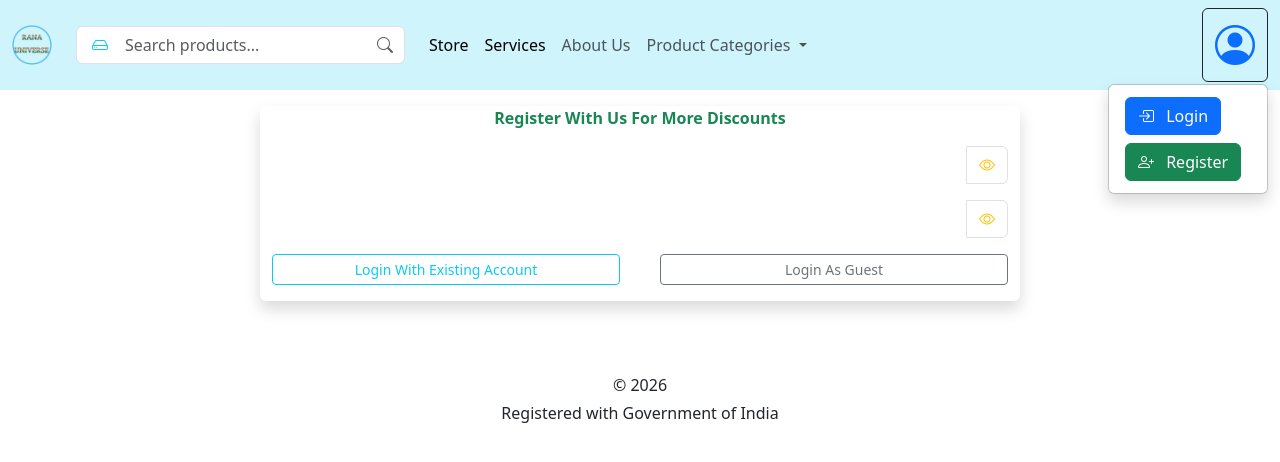
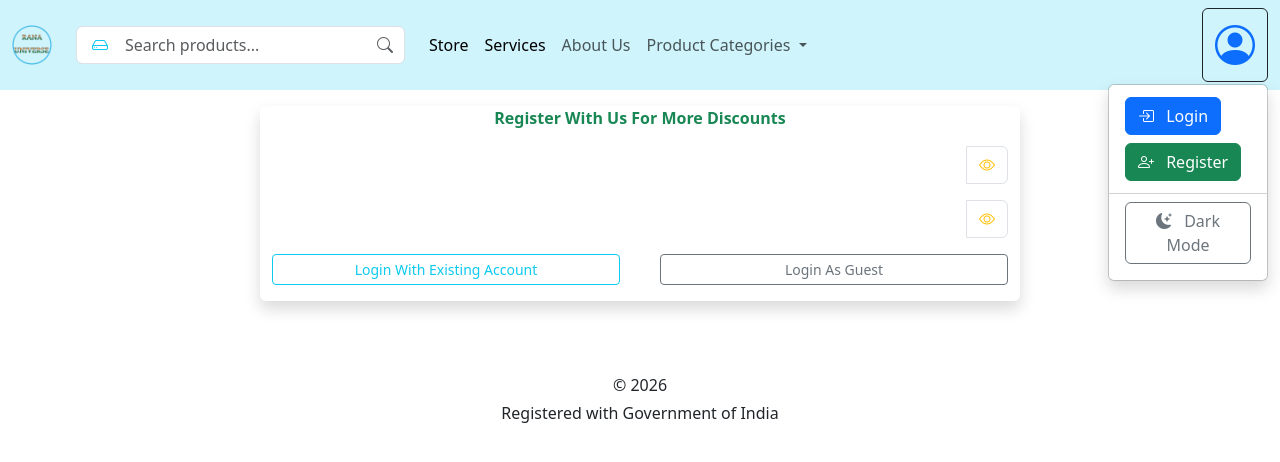
Before and after one commit to RanaUniverse/ecommerce_web_computer_shop, a Python web app: template blueprints/auth/templates/auth/register.html in a window 1280 px wide, after a click that opens the changed part. Shown: the top 462 px of the page. Run offline with Jinja, Linux system fonts and the light colour scheme; the template is opened without the code that fills it, so the values that code supplies are empty; some libraries are stand-ins or nearby versions.

Commit message:
added custom light-dark mode theme chagne button and use js and css for this in the navbar

```diff
--- /dev/null
+++ b/static/css/theme_toggle_button.css
@@ -0,0 +1,23 @@
+/* This is for changign the animation and color
+for the theme change button for dark and ligth theme */
+
+
+#themeToggleBtn {
+    transition: all 2s ease;
+}
+
+
+[data-bs-theme="dark"] #themeToggleBtn {
+
+    color: white;
+    border-color: white;
+
+}
+
+
+[data-bs-theme="dark"] #themeToggleBtn:hover {
+
+    background-color: white;
+    color: black;
+
+}
--- /dev/null
+++ b/static/js/theme_toggle.js
@@ -0,0 +1,74 @@
+// i will make the logic here to allow a button press
+// to chagne my theme there
+// https://dev.to/whitep4nth3r/the-best-lightdark-mode-theme-toggle-in-javascript-368f
+
+
+/*
+static/js/theme_toggle.js
+Handles Bootstrap dark/light theme toggle
+*/
+
+document.addEventListener("DOMContentLoaded", () => {
+
+    const themeToggleBtn = document.getElementById("themeToggleBtn");
+
+    // Load saved theme from the browser's storage else light
+    const savedTheme = localStorage.getItem("theme") || "light";
+
+    // change the attribute in the html tag at top
+    document.documentElement.setAttribute(
+        "data-bs-theme",
+        savedTheme
+    );
+
+    updateButtonIcon(savedTheme);
+
+    // Button click event
+    if (themeToggleBtn) {
+
+        themeToggleBtn.addEventListener("click", () => {
+
+            const currentTheme =
+                document.documentElement.getAttribute("data-bs-theme");
+
+            const newTheme =
+                currentTheme === "dark" ? "light" : "dark";
+
+            // change the value of the attribute so that dark and light theme will chagne
+            document.documentElement.setAttribute(
+                "data-bs-theme",
+                newTheme
+            );
+
+            // Save theme in the broser's storage
+            localStorage.setItem("theme", newTheme);
+
+            updateButtonIcon(newTheme);
+
+        });
+
+    }
+
+    function updateButtonIcon(theme) {
+
+        if (!themeToggleBtn) return;
+
+        if (theme === "dark") {
+
+            themeToggleBtn.innerHTML = `
+                <i class="bi bi-sun-fill me-2"></i>
+                Light Mode
+            `;
+
+        } else {
+
+            themeToggleBtn.innerHTML = `
+                <i class="bi bi-moon-stars-fill me-2"></i>
+                Dark Mode
+            `;
+
+        }
+
+    }
+
+});
--- a/templates/base_layout.html
+++ b/templates/base_layout.html
@@ -11,7 +11,7 @@ Variables:
 #}
 
 <!DOCTYPE html>
-<html lang="en">
+<html lang="en" data-bs-theme="light">
 
 <head>
     <meta charset="UTF-8">
@@ -30,11 +30,15 @@ Variables:
 
     <link rel="stylesheet" href="{{ url_for('static', filename='css/navbar_toggler_icon_change.css' ) }}">
 
+    <link rel="stylesheet" href="{{ url_for('static' , filename='css/theme_toggle_button.css') }}">
+
     {% block my_internal_css %}
     {#
     Here i will write the logic for the internal css
     of whatever i will want in custom css per page
     #}
+
+
     {% endblock %}
 
 </head>
@@ -99,7 +103,7 @@ Variables:
 
     <script src="{{ url_for('static', filename='bootstrap/js/bootstrap.bundle.min.js' ) }}"></script>
     <script src="{{ url_for('static' , filename='js/search_icon_change.js') }}"></script>
-
+    <script src="{{ url_for('static' , filename = 'js/theme_toggle.js') }}"></script>
 
     {% block my_js %}
     {#
--- a/templates/partials/_navbar.html
+++ b/templates/partials/_navbar.html
@@ -192,12 +192,27 @@ Here i will write the navbar code to shows in the top of the page
                     <hr class="dropdown-divider">
                 </li>
 
+
                 <li>
                     <a href="{{ url_for('auth_bp.logout' ) }}"
                         class="dropdown-item rounded-3 d-flex align-items-center py-2">
                         <i class="bi bi-box-arrow-right me-2 text-danger"></i>
                         Logout
                     </a>
+                </li>
+
+                <li class="">
+                    <hr class="dropdown-divider">
+                </li>
+
+                <li class="px-3 pb-2">
+
+                    <button id="themeToggleBtn" class="btn btn-outline-secondary w-100">
+
+                        <i class="bi bi-moon-stars-fill me-2"></i>
+
+                    </button>
+
                 </li>
 
                 {% else %}
@@ -219,6 +234,24 @@ Here i will write the navbar code to shows in the top of the page
                     </a>
                 </li>
 
+                <li>
+                    <hr class="dropdown-divider">
+                </li>
+
+
+                <!-- currently this is using twic i will use jinja macro for this later -->
+                <li class="px-3 pb-2">
+
+                    <button id="themeToggleBtn" class="btn btn-outline-secondary w-100">
+
+                        <i class="bi bi-moon-stars-fill me-2"></i>
+
+                    </button>
+
+                </li>
+
+
+
                 {% endif %}
 
             </ul>
```
